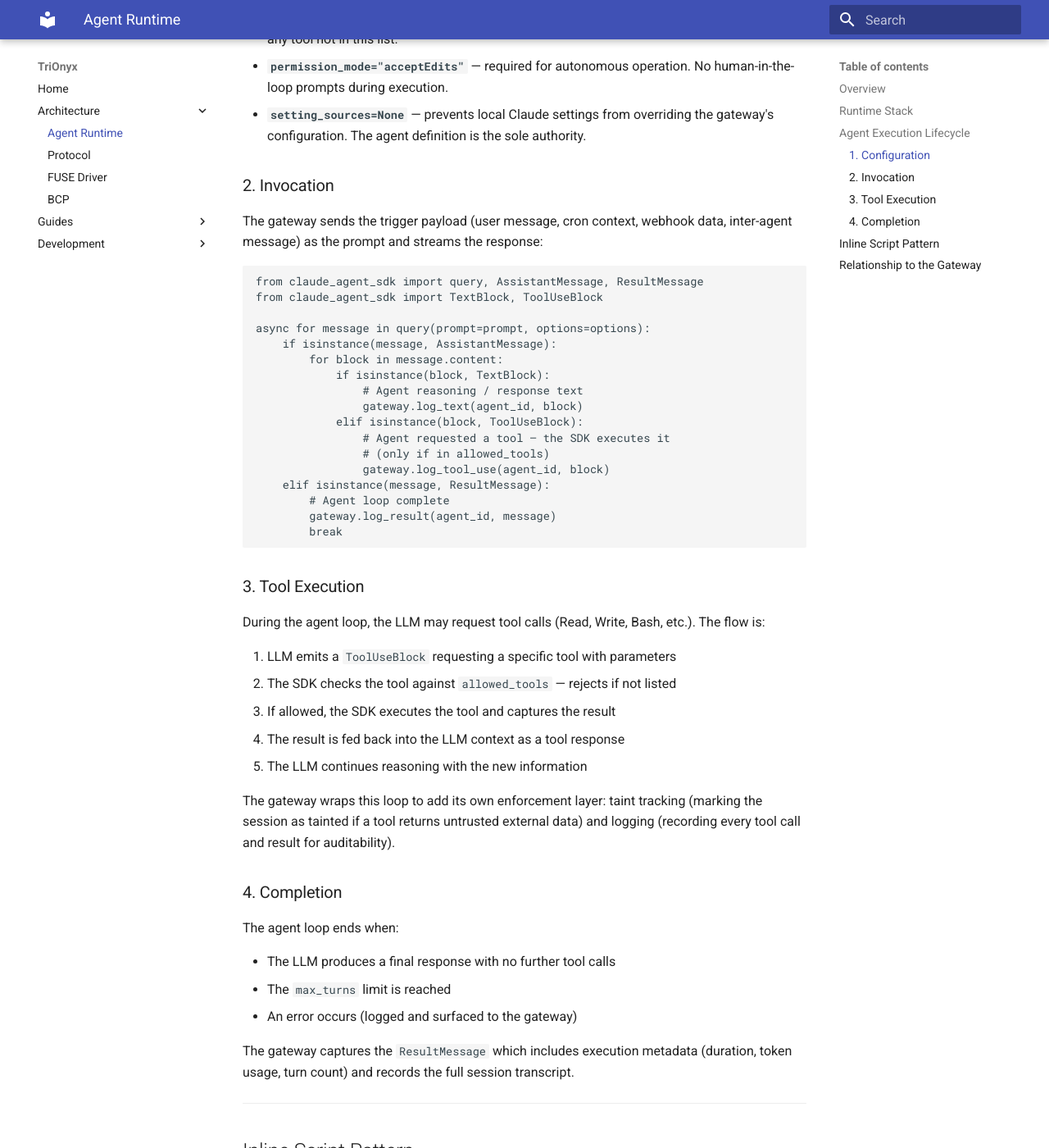
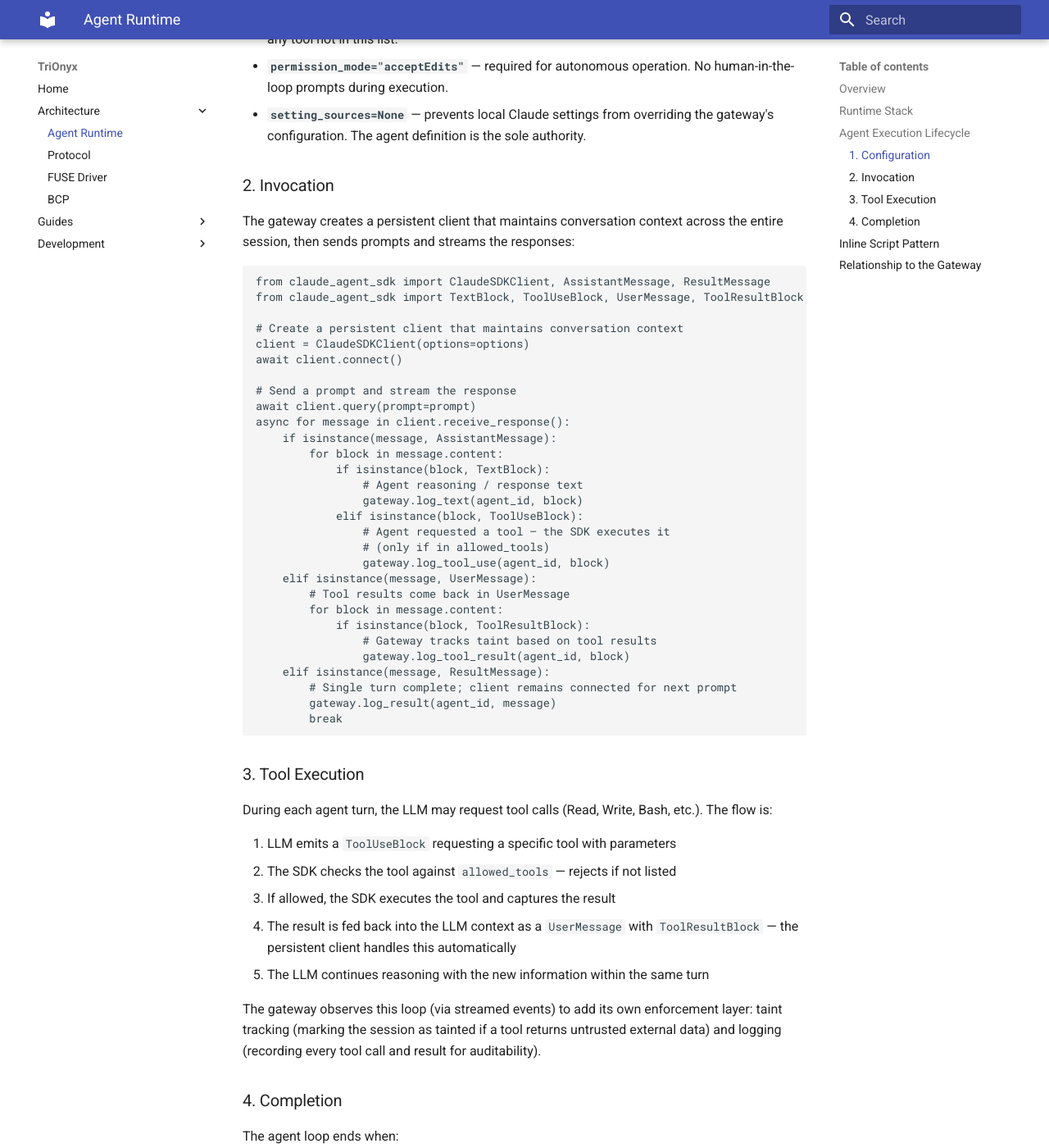
Before and after one commit to tri-onyx/tri-onyx, an MkDocs documentation site: the page built from docs/agent-runtime.md, in a window 1280 px wide and 1400 px high, scrolled down 1293 px. Shown: the whole window at 82% size. Built offline with MkDocs 1.6.1 and Material for MkDocs 9.7.7, drawn with Linux system fonts in a browser that asks for light colours.

Commit message:
docs: fix agent-runtime.md SDK pattern to use ClaudeSDKClient
The documentation was showing the deprecated query() function pattern with
async for message in query(...). The actual implementation uses
ClaudeSDKClient(options=options) which is a persistent client that maintains
conversation context across multiple prompts within a session.

Updated the code example and explanatory text to reflect:
- ClaudeSDKClient instantiation and connect()
- client.query() to send a prompt
- client.receive_response() to stream messages
- UserMessage/ToolResultBlock for tool results (not tool responses in a loop)
- The client remaining connected between prompts

````diff
--- a/docs/agent-runtime.md
+++ b/docs/agent-runtime.md
@@ -61,14 +61,20 @@ Key constraints enforced at this stage:
 
 ### 2. Invocation
 
-The gateway sends the trigger payload (user message, cron context, webhook
-data, inter-agent message) as the prompt and streams the response:
+The gateway creates a persistent client that maintains conversation context
+across the entire session, then sends prompts and streams the responses:
 
 ```python
-from claude_agent_sdk import query, AssistantMessage, ResultMessage
-from claude_agent_sdk import TextBlock, ToolUseBlock
+from claude_agent_sdk import ClaudeSDKClient, AssistantMessage, ResultMessage
+from claude_agent_sdk import TextBlock, ToolUseBlock, UserMessage, ToolResultBlock
 
-async for message in query(prompt=prompt, options=options):
+# Create a persistent client that maintains conversation context
+client = ClaudeSDKClient(options=options)
+await client.connect()
+
+# Send a prompt and stream the response
+await client.query(prompt=prompt)
+async for message in client.receive_response():
     if isinstance(message, AssistantMessage):
         for block in message.content:
             if isinstance(block, TextBlock):
@@ -78,26 +84,34 @@ async for message in query(prompt=prompt, options=options):
                 # Agent requested a tool — the SDK executes it
                 # (only if in allowed_tools)
                 gateway.log_tool_use(agent_id, block)
+    elif isinstance(message, UserMessage):
+        # Tool results come back in UserMessage
+        for block in message.content:
+            if isinstance(block, ToolResultBlock):
+                # Gateway tracks taint based on tool results
+                gateway.log_tool_result(agent_id, block)
     elif isinstance(message, ResultMessage):
-        # Agent loop complete
+        # Single turn complete; client remains connected for next prompt
         gateway.log_result(agent_id, message)
         break
 ```
 
 ### 3. Tool Execution
 
-During the agent loop, the LLM may request tool calls (Read, Write, Bash,
+During each agent turn, the LLM may request tool calls (Read, Write, Bash,
 etc.). The flow is:
 
 1. LLM emits a `ToolUseBlock` requesting a specific tool with parameters
 2. The SDK checks the tool against `allowed_tools` — rejects if not listed
 3. If allowed, the SDK executes the tool and captures the result
-4. The result is fed back into the LLM context as a tool response
-5. The LLM continues reasoning with the new information
+4. The result is fed back into the LLM context as a `UserMessage` with
+   `ToolResultBlock` — the persistent client handles this automatically
+5. The LLM continues reasoning with the new information within the same turn
 
-The gateway wraps this loop to add its own enforcement layer: taint tracking
-(marking the session as tainted if a tool returns untrusted external data)
-and logging (recording every tool call and result for auditability).
+The gateway observes this loop (via streamed events) to add its own enforcement
+layer: taint tracking (marking the session as tainted if a tool returns
+untrusted external data) and logging (recording every tool call and result
+for auditability).
 
 ### 4. Completion
 
````
